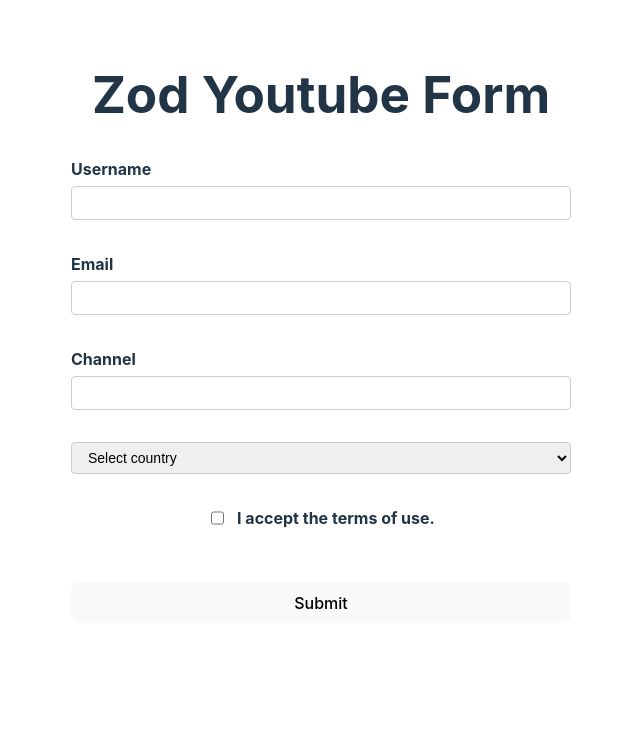
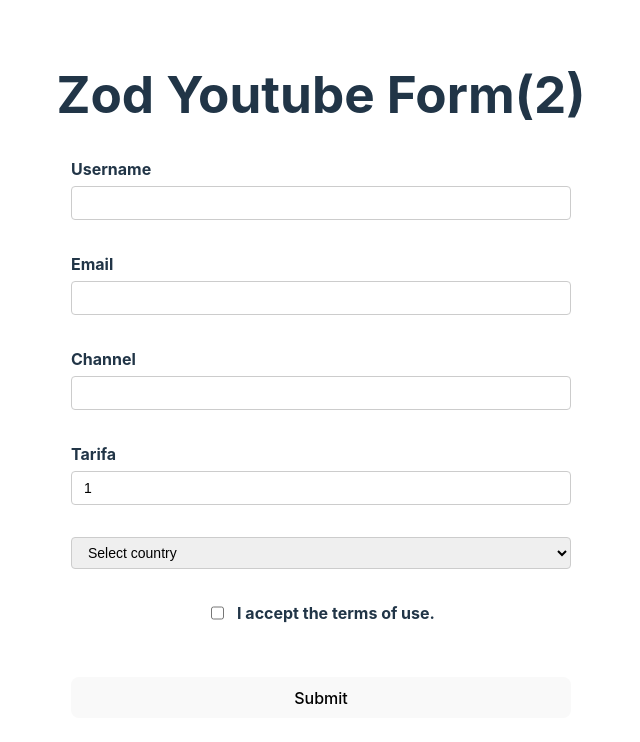
Before and after one commit to ander0308/react-hook-form, a React (Vite) app: page / in a window 1280 px wide. Shown: the top 742 px of the page, without its empty margins (319-959 px from the left). Built offline with nearby package versions, Linux system fonts and the light colour scheme.

Commit message:
feat: add input tarifa and change mode send form

```diff
--- a/src/components/ZodYoutubeForm.tsx
+++ b/src/components/ZodYoutubeForm.tsx
@@ -4,25 +4,33 @@
 import { z } from "zod";
 import React from "react";
 
+let countForm = 0;
+
 type TFormValues = z.infer<typeof schema>;
 
+const getTarifa = 12;
+
 const schema = z.object({
-  username: z.string().min(1, "Username is required"),
+  username: z.string().min(3, "O campo é obrigatório"),
   email: z
     .string()
-    .min(1, "Email is required")
-    .email("Email format is not valid"),
-  channel: z.string().min(1, "Channel is required"),
+    .min(1, "O campo é obrigatório")
+    .email("Formato de email inválido"),
+  channel: z.string().min(1, "O campo é obrigatório"),
+  tarifa: z
+    .number({ invalid_type_error: " O campo é obrigatório" })
+    .max(getTarifa, { message: `Valor maximo é R$ ${getTarifa}` })
+    .min(1, { message: `Valor minimo é R$ 1` }),
   country: z
     .string()
     .refine((value) => value !== "", {
-      message: "Country is required",
+      message: "Selecione um País",
     })
     .refine((value) => value !== "brazil", {
-      message: "Please select other country",
+      message: "Por favor selecione outro País",
     }),
   statusActive: z.boolean().refine((value) => value === true, {
-    message: "",
+    message: "Aceite o termo",
   }),
 });
 
@@ -30,15 +38,16 @@
   username: "",
   email: "",
   channel: "",
+  tarifa: 1,
   country: "",
   statusActive: false,
 };
 
 export const ZodYoutubeForm = () => {
-  const [data, setData] = React.useState('');
+  const [data, setData] = React.useState("");
   const form = useForm<TFormValues>({
     defaultValues: defaultFormValues,
-    mode: "onSubmit", // modo de validação padrão, existe onChange, onBlur e etc...
+    mode: "onBlur", // modo de validação padrão, existe onChange, onBlur e etc...
     resolver: zodResolver(schema),
   });
   const {
@@ -46,6 +55,7 @@
     control,
     handleSubmit,
     reset,
+    // setError,
     formState: { errors, isSubmitSuccessful },
   } = form;
 
@@ -61,12 +71,22 @@
     }
   }, [isSubmitSuccessful, reset]);
 
-  // countForm++;
+  // React.useEffect(() => {
+  //   setError("username", {
+  //     message: "O campo é obrigatório",
+  //   });
+
+  //   setError("email", {
+  //     message: "O campo é obrigatório",
+  //   });
+  // }, [setError]);
+
+  countForm++;
 
   return (
     <div>
-      <h1>Zod Youtube Form</h1>
-      <form onSubmit={handleSubmit(onSubmit)} noValidate>
+      <h1>Zod Youtube Form({countForm})</h1>
+      <form onSubmit={handleSubmit(onSubmit)}>
         <div className="form-control">
           <label htmlFor="username">Username</label>
           <input type="text" id="username" {...register("username")} />
@@ -83,6 +103,18 @@
           <label htmlFor="channel">Channel</label>
           <input type="text" id="channel" {...register("channel")} />
           <p className="error">{errors.channel?.message}</p>
+        </div>
+
+        <div className="form-control">
+          <label htmlFor="channel">Tarifa</label>
+          <input
+            type="number"
+            id="tarifa"
+            {...register("tarifa", {
+              valueAsNumber: true,
+            })}
+          />
+          <p className="error">{errors.tarifa?.message}</p>
         </div>
 
         <div className="form-control">
```
